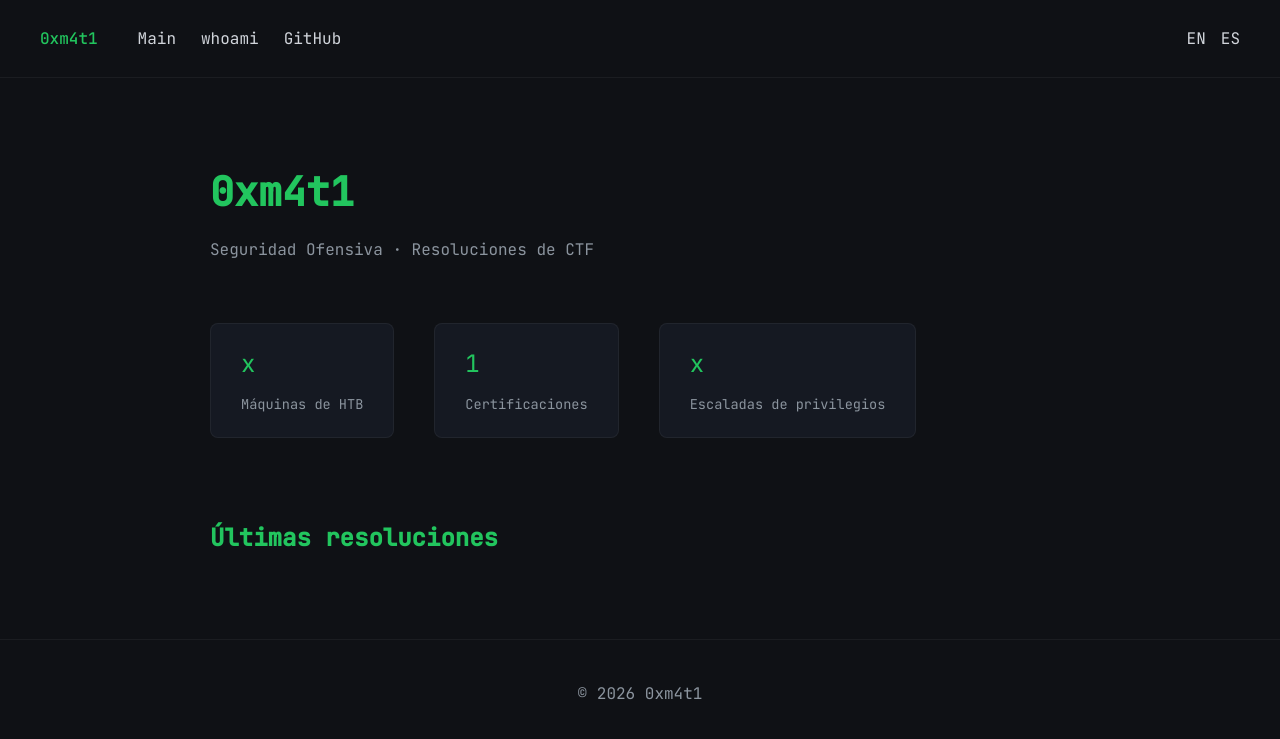
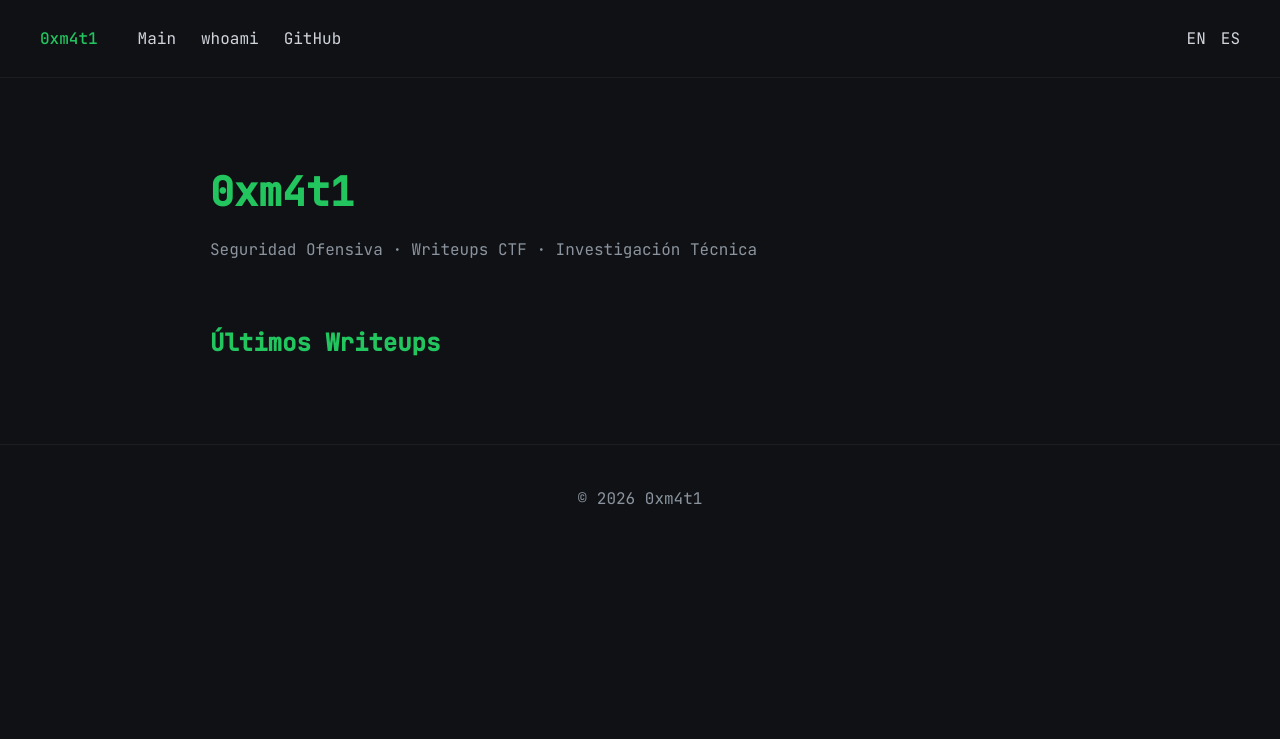
Before and after one commit to jdejavi/jdejavi.github.io, a Jekyll site: the page built from es/index.md, in a window 1280 px wide. Shown: the top 739 px of the page. Built offline with Jekyll 4.4.1, drawn with Linux system fonts in a browser that asks for light colours.

Commit message:
Update index.md

```diff
--- a/es/index.md
+++ b/es/index.md
@@ -1,40 +1,28 @@
 ---
 layout: default
 title: Inicio
+lang: es
+permalink: /es/
 ---
 
 <section class="hero">
   <h1>0xm4t1</h1>
   <p class="hero-sub">
-    Seguridad Ofensiva · Resoluciones de CTF
+    Seguridad Ofensiva · Writeups CTF · Investigación Técnica
   </p>
 </section>
 
-<section class="stats">
-  <div class="stat">
-    <span class="stat-number">x</span>
-    <span class="stat-label">Máquinas de HTB</span>
-  </div>
-  <div class="stat">
-    <span class="stat-number">1</span>
-    <span class="stat-label">Certificaciones</span>
-  </div>
-  <div class="stat">
-    <span class="stat-number">x</span>
-    <span class="stat-label">Escaladas de privilegios</span>
-  </div>
-</section>
+<section class="recent">
+  <h2>Últimos Writeups</h2>
 
-<section class="recent">
-  <h2>Últimas resoluciones</h2>
-
-  {% for post in site.posts limit:5 %}
+  {% assign posts_es = site.posts | where: "lang", "es" %}
+  {% for post in posts_es limit:5 %}
     <div class="post-card">
       <a href="{{ post.url }}">
         <h3>{{ post.title }}</h3>
       </a>
       <p class="post-meta">
-        {{ post.date | date: "%d %b %Y" }} · {{ post.tags | join: ", " }}
+        {{ post.date | date: "%d %b %Y" }}
       </p>
     </div>
   {% endfor %}
```
